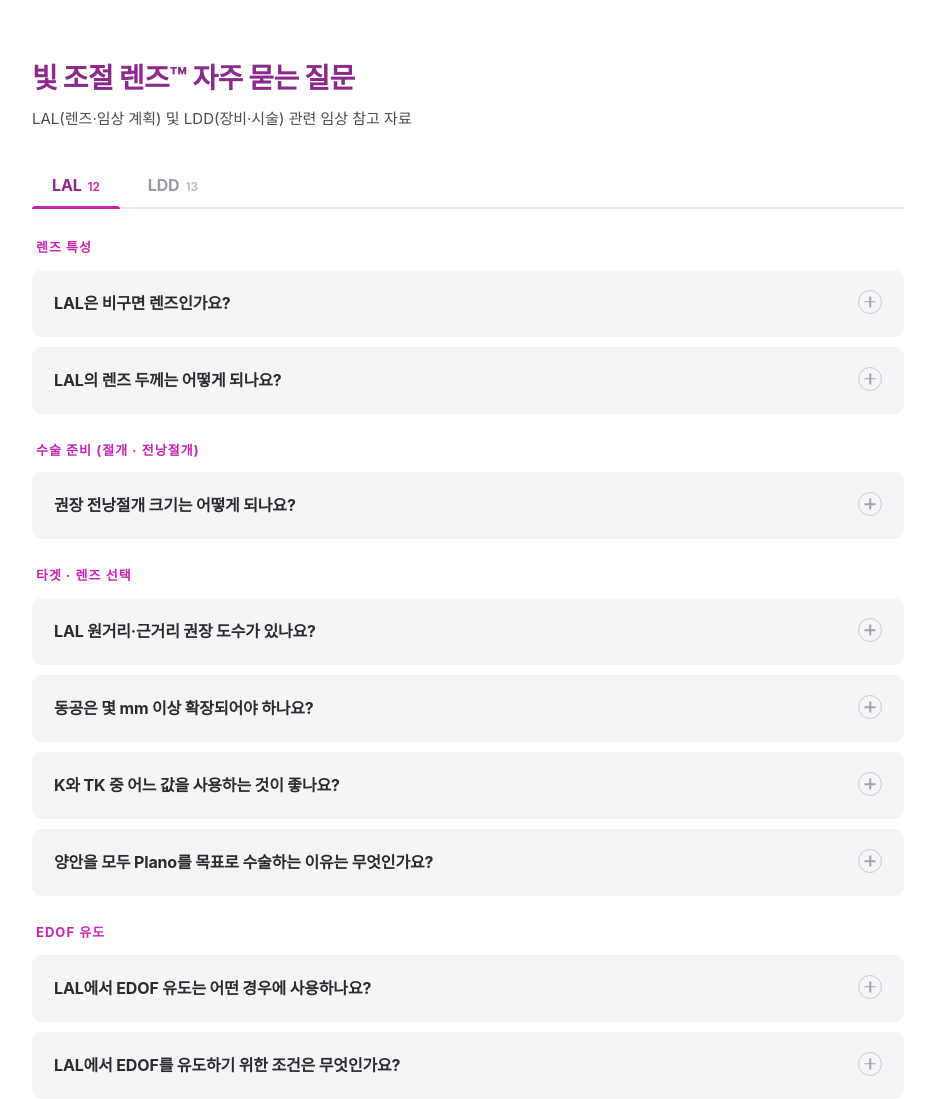
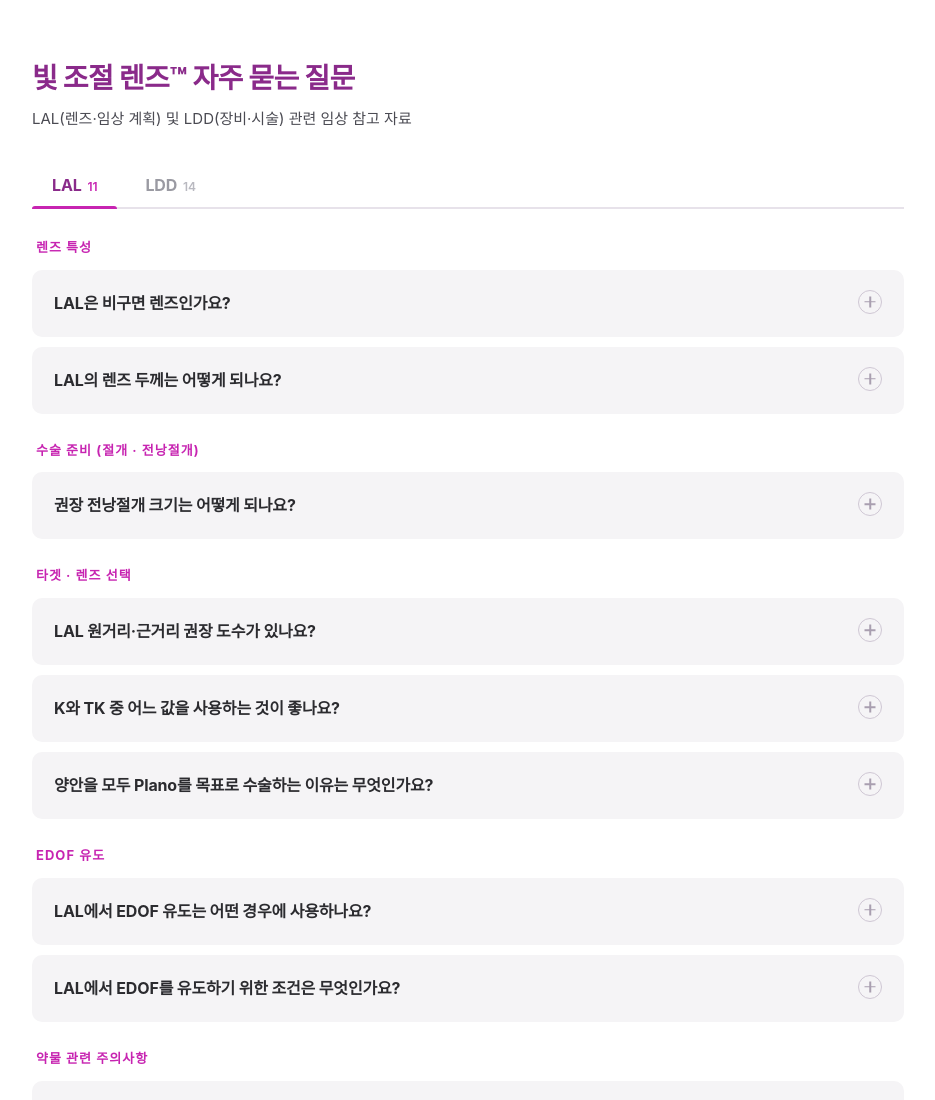
Before and after one commit to sunnykim-code/ara.faq, a plain HTML site: page index.html in a window 1280 px wide. Shown: the top 1100 px of the page, without its empty margins (172-1107 px from the left). Drawn offline with Linux system fonts and the light colour scheme; a web font is replaced by a local one.

Commit message:
Update index.html

```diff
--- a/index.html
+++ b/index.html
@@ -140,8 +140,6 @@ const DATA = [
           {q:"LAL 원거리·근거리 권장 도수가 있나요?",
            a:`<p><span class="tag">원거리</span> LAL / LAL+ : <strong>Plano ~ +0.25D</strong></p>
               <p><span class="tag">근거리</span> LAL : <strong>-0.50 ~ -1.00D</strong> &nbsp;/&nbsp; LAL+ : <strong>-0.50 ~ -0.75D</strong></p>`},
-          {q:"동공은 몇 mm 이상 확장되어야 하나요?",
-           a:`<p>LAL의 광학부 직경은 6mm이므로, 정확한 치료를 위해 최소 <strong>6mm 이상의 동공 확장</strong>을 권장합니다.</p>`},
           {q:"K와 TK 중 어느 값을 사용하는 것이 좋나요?",
            a:`<p>RxSight는 특정 측정 방법을 권장하지 않습니다.</p>
               <p>평소 Surgeon이 사용하는 <strong>Lens Calculation 방식을 그대로</strong> 사용하는 것을 권장합니다.</p>`},
@@ -229,6 +227,8 @@ const DATA = [
                 <li>Myopic : <strong>5.3mm</strong></li>
                 <li>Hyperopic : <strong>5.6mm</strong></li>
               </ul>`},
+            {q:"동공은 몇 mm 이상 확장되어야 하나요?",
+           a:`<p>LAL의 광학부 직경은 6mm이므로, 정확한 치료를 위해 최소 <strong>6mm 이상의 동공 확장</strong>을 권장합니다.</p>`},
           {q:"Lock-in 시 UV 조사 방법은 어떻게 되나요?",
            a:`<p><strong>Lock-in 1</strong> : 6mm를 조사하며 주변부를 더 강하게 조사합니다. 치료 후 약 <strong>+0.25D</strong> 변화가 발생할 수 있습니다.</p>
               <p><strong>Lock-in 2</strong> : 6mm를 조사하며 중심부를 더 강하게 조사합니다. 치료 후 약 <strong>-0.25D</strong> 변화가 발생할 수 있습니다.</p>`},
```
